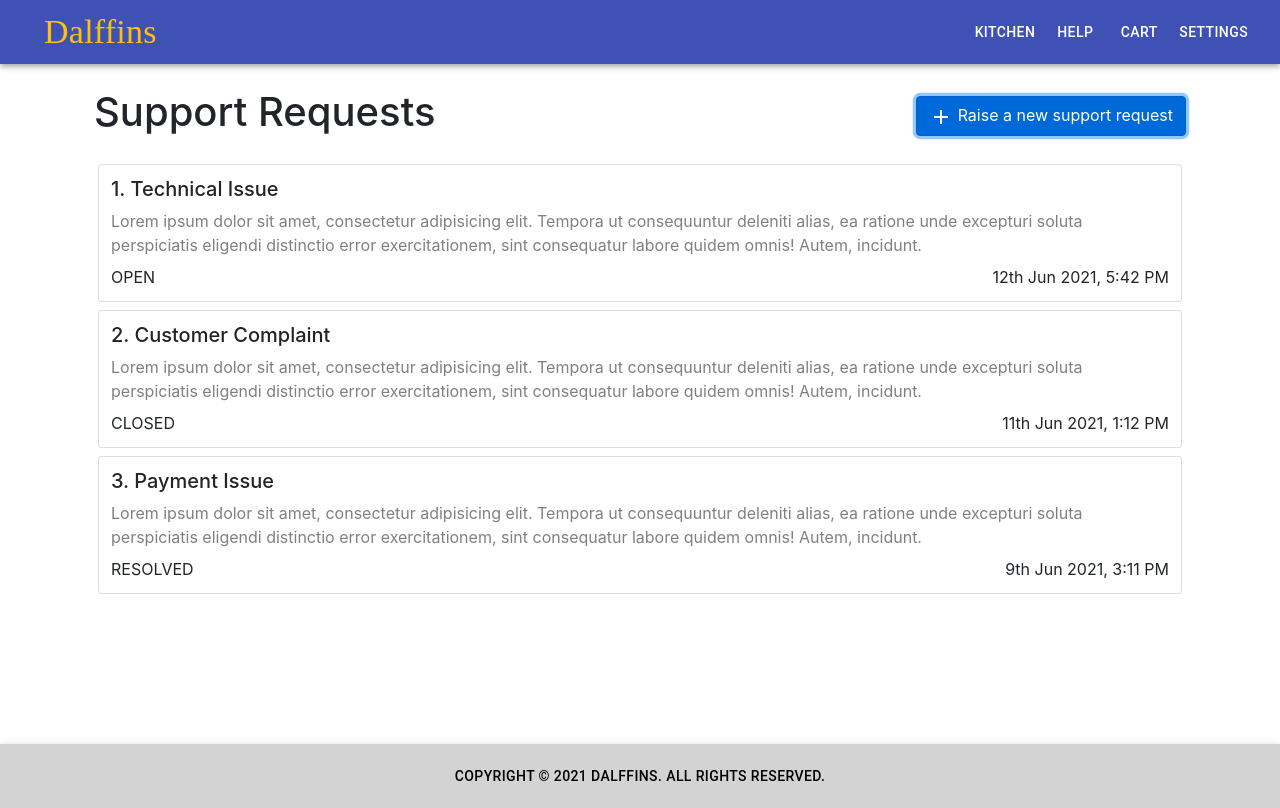
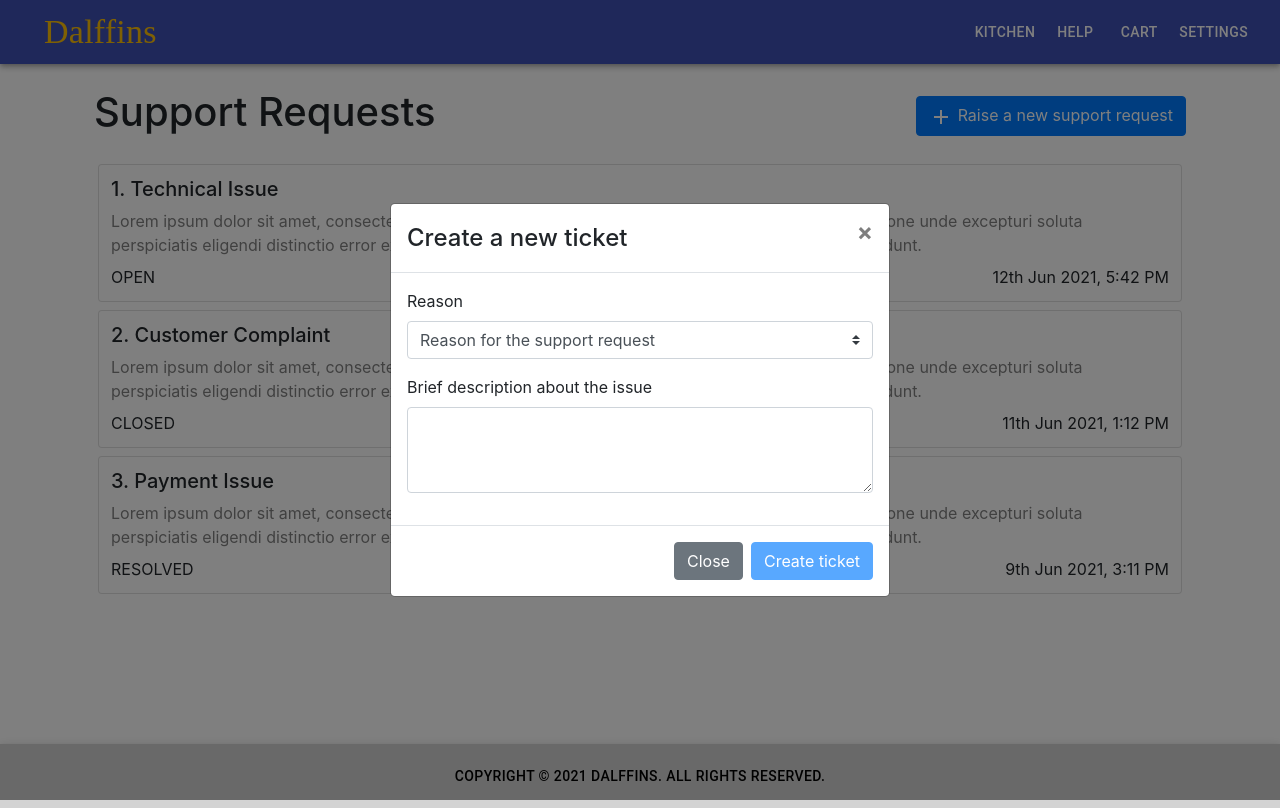
Before and after one commit to akshaygarg3110/Dalffins, a React (Create React App) app in the folder frontend/: page /help in a window 1280 px wide. Both pictures are taken after a click on the button "Raise a new support request". Built offline with nearby package versions, Linux system fonts and the light colour scheme.

Commit message:
Add new support ticket modal

```diff
--- /dev/null
+++ b/frontend/src/components/Help/NewSupportTicketModal/NewSupportTicketModal.js
@@ -0,0 +1,86 @@
+import React, { useEffect } from "react";
+import { Button, Form, Modal } from "react-bootstrap";
+
+const NewSupportTicketModal = ({ show, onClose }) => {
+  const [showModal, setShowModal] = React.useState(show);
+  const [reason, setReason] = React.useState("NA");
+  const [description, setDescription] = React.useState("");
+
+  useEffect(() => {
+    if (show !== showModal) {
+      setShowModal(show);
+    }
+  }, [show]);
+
+  const hideModal = () => {
+    setReason("NA");
+    setDescription("");
+    setShowModal(false);
+    onClose();
+  };
+  const handleDescriptionOnChange = (e) => setDescription(e.target.value);
+  const handleReasonOnChange = (e) => setReason(e.target.value);
+  const hasValidValues = () => {
+    if (reason !== "NA" && description.length > 0) {
+      return true;
+    }
+    return false;
+  };
+  const createTicket = () => {
+    alert(
+      `Ticket created for your ${reason}. You will hear back from the concerned team soon.`
+    );
+    hideModal();
+  };
+
+  return (
+    <Modal show={showModal} onHide={hideModal} centered>
+      <Modal.Header closeButton>
+        <Modal.Title>Create a new ticket</Modal.Title>
+      </Modal.Header>
+      <Modal.Body>
+        <div>
+          <Form>
+            <Form.Group className="mb-3">
+              <Form.Label>Reason</Form.Label>
+              <select
+                className="custom-select"
+                onChange={handleReasonOnChange}
+                value={reason}
+              >
+                <option value="NA">Reason for the support request</option>
+                <option value="Technical Issue">Technical Issue</option>
+                <option value="Customer Complaint">Customer Complaint</option>
+                <option value="Payment Issue">Payment Issue</option>
+              </select>
+            </Form.Group>
+
+            <Form.Group className="mb-3">
+              <Form.Label>Brief description about the issue</Form.Label>
+              <Form.Control
+                as="textarea"
+                rows={3}
+                value={description}
+                onChange={handleDescriptionOnChange}
+              />
+            </Form.Group>
+          </Form>
+        </div>
+      </Modal.Body>
+      <Modal.Footer>
+        <Button variant="secondary" onClick={hideModal}>
+          Close
+        </Button>
+        <Button
+          variant="primary"
+          onClick={createTicket}
+          disabled={!hasValidValues()}
+        >
+          Create ticket
+        </Button>
+      </Modal.Footer>
+    </Modal>
+  );
+};
+
+export default NewSupportTicketModal;
--- a/frontend/src/pages/Help/Help.js
+++ b/frontend/src/pages/Help/Help.js
@@ -2,9 +2,11 @@ import React, { Component } from "react";
 import "./Help.scss";
 import { Button, Col, Row } from "react-bootstrap";
 import AddIcon from "@material-ui/icons/Add";
+import NewSupportTicketModal from "../../components/Help/NewSupportTicketModal/NewSupportTicketModal";
 
 class Help extends Component {
   state = {
+    newSupportTicketModalVisibility: false,
     tickets: [
       {
         reason: "Technical Issue",
@@ -30,8 +32,16 @@ class Help extends Component {
     ],
   };
 
+  openNewSupportTicketModal = () => {
+    this.setState({ newSupportTicketModalVisibility: true });
+  };
+
+  handleOnModalClose = () => {
+    this.setState({ newSupportTicketModalVisibility: false });
+  };
+
   render() {
-    const { tickets } = this.state;
+    const { tickets, newSupportTicketModalVisibility } = this.state;
 
     return (
       <div className="help-container container">
@@ -40,7 +50,10 @@ class Help extends Component {
             <h1>Support Requests</h1>
           </Col>
           <Col className="text-right my-auto">
-            <Button className="btn-new-request">
+            <Button
+              className="btn-new-request"
+              onClick={this.openNewSupportTicketModal}
+            >
               <AddIcon /> Raise a new support request
             </Button>
           </Col>
@@ -60,6 +73,11 @@ class Help extends Component {
             ))}
           </Row>
         </div>
+
+        <NewSupportTicketModal
+          show={newSupportTicketModalVisibility}
+          onClose={this.handleOnModalClose}
+        />
       </div>
     );
   }
```
